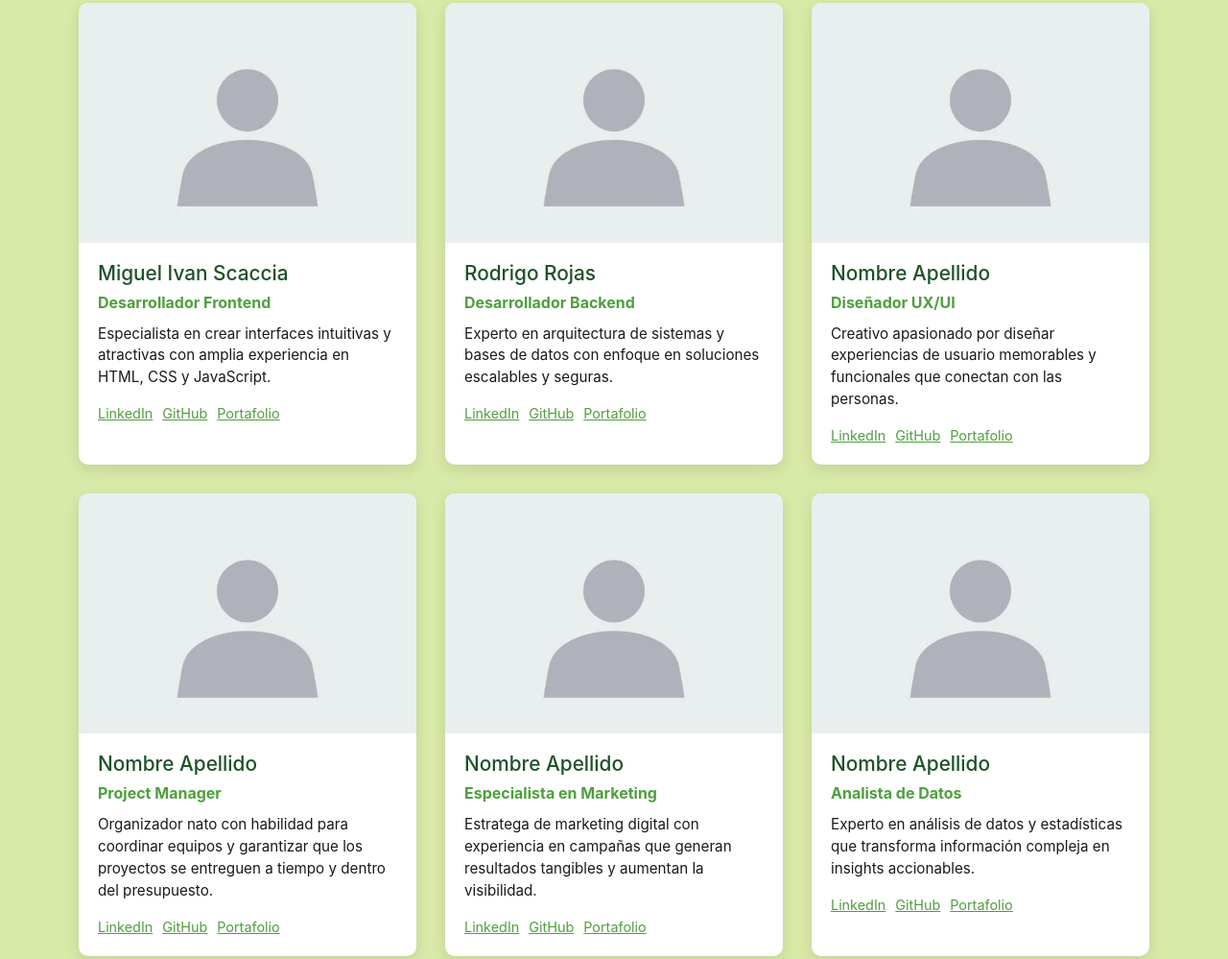
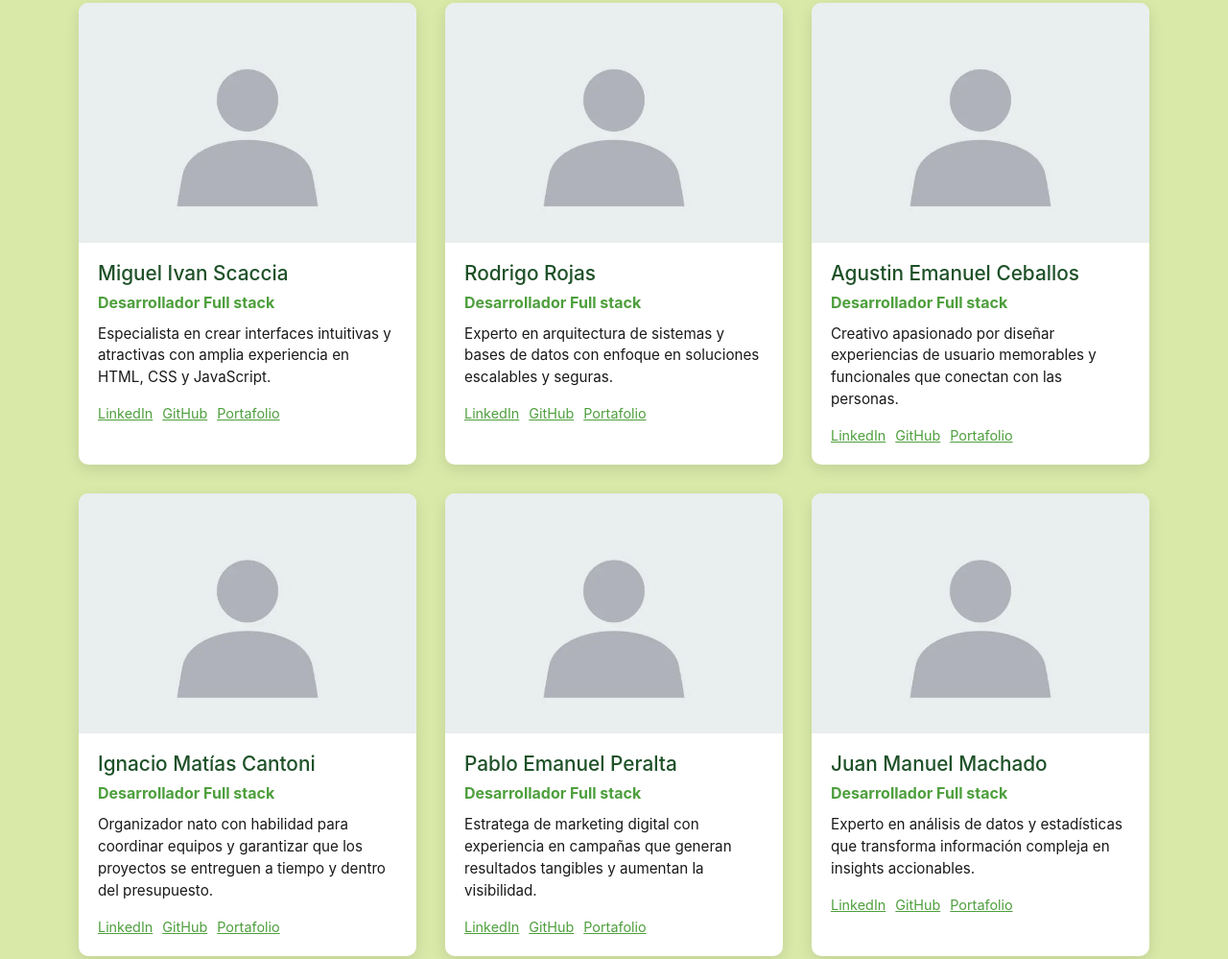
Before and after one commit to LigaDevPro/LigaDevProRepo, a plain HTML site: page about.html in a window 1280 px wide. Shown: the part 608-1607 px from the top of the page at 96% size. Drawn offline with nearby package versions, Linux system fonts and the light colour scheme; a web font is replaced by a local one.

Commit message:
Cambios en los estilos de la card del About y agregado de los nombres del equipo

```diff
--- a/about.html
+++ b/about.html
@@ -73,7 +73,7 @@
               </div>
               <div class="member-info">
                 <h3>Miguel Ivan Scaccia</h3>
-                <p class="member-role">Desarrollador Frontend</p>
+                <p class="member-role">Desarrollador Full stack</p>
                 <p class="member-bio">
                   Especialista en crear interfaces intuitivas y atractivas con
                   amplia experiencia en HTML, CSS y JavaScript.
@@ -108,7 +108,7 @@
               </div>
               <div class="member-info">
                 <h3>Rodrigo Rojas</h3>
-                <p class="member-role">Desarrollador Backend</p>
+                <p class="member-role">Desarrollador Full stack</p>
                 <p class="member-bio">
                   Experto en arquitectura de sistemas y bases de datos con
                   enfoque en soluciones escalables y seguras.
@@ -137,8 +137,8 @@
                 </div>
               </div>
               <div class="member-info">
-                <h3>Nombre Apellido</h3>
-                <p class="member-role">Diseñador UX/UI</p>
+                <h3>Agustin Emanuel Ceballos</h3>
+                <p class="member-role">Desarrollador Full stack</p>
                 <p class="member-bio">
                   Creativo apasionado por diseñar experiencias de usuario
                   memorables y funcionales que conectan con las personas.
@@ -146,7 +146,7 @@
                 <div class="member-social">
                   <a href="#" target="_blank" class="social-link">LinkedIn</a>
                   <a
-                    href="https://github.com/orgs/LigaDevPro/people/Agustin197"
+                    href="https://github.com/Agustin197"
                     target="_blank"
                     class="social-link"
                     >GitHub</a
@@ -167,8 +167,8 @@
                 </div>
               </div>
               <div class="member-info">
-                <h3>Nombre Apellido</h3>
-                <p class="member-role">Project Manager</p>
+                <h3>Ignacio Matías Cantoni</h3>
+                <p class="member-role">Desarrollador Full stack</p>
                 <p class="member-bio">
                   Organizador nato con habilidad para coordinar equipos y
                   garantizar que los proyectos se entreguen a tiempo y dentro
@@ -198,8 +198,8 @@
                 </div>
               </div>
               <div class="member-info">
-                <h3>Nombre Apellido</h3>
-                <p class="member-role">Especialista en Marketing</p>
+                <h3>Pablo Emanuel Peralta</h3>
+                <p class="member-role">Desarrollador Full stack</p>
                 <p class="member-bio">
                   Estratega de marketing digital con experiencia en campañas que
                   generan resultados tangibles y aumentan la visibilidad.
@@ -228,8 +228,8 @@
                 </div>
               </div>
               <div class="member-info">
-                <h3>Nombre Apellido</h3>
-                <p class="member-role">Analista de Datos</p>
+                <h3>Juan Manuel Machado</h3>
+                <p class="member-role">Desarrollador Full stack</p>
                 <p class="member-bio">
                   Experto en análisis de datos y estadísticas que transforma
                   información compleja en insights accionables.
@@ -298,7 +298,7 @@
                 <picture>
                   <img src="./assets/img/fotoUsuario.png" alt="" />
                 </picture>
-                <h4>Nombre del cliente</h4>
+                <h4>Juan Pérez</h4>
                 <p>
                   Participar en los torneos fue una experiencia increíble. Desde
                   el primer momento, la organización fue impecable: horarios
@@ -312,7 +312,7 @@
                 <picture>
                   <img src="./assets/img/fotoUsuario.png" alt="" />
                 </picture>
-                <h4>Nombre del cliente</h4>
+                <h4>Marío González</h4>
                 <p>
                   Participar en los torneos fue una experiencia increíble. Desde
                   el primer momento, la organización fue impecable: horarios
--- a/css/about.css
+++ b/css/about.css
@@ -80,7 +80,7 @@
   transition: transform 0.5s ease;
 }
 
-.team-member:hover .member-image {
+.team-member:hover {
   transform: scale(1.1);
 }
 
```
